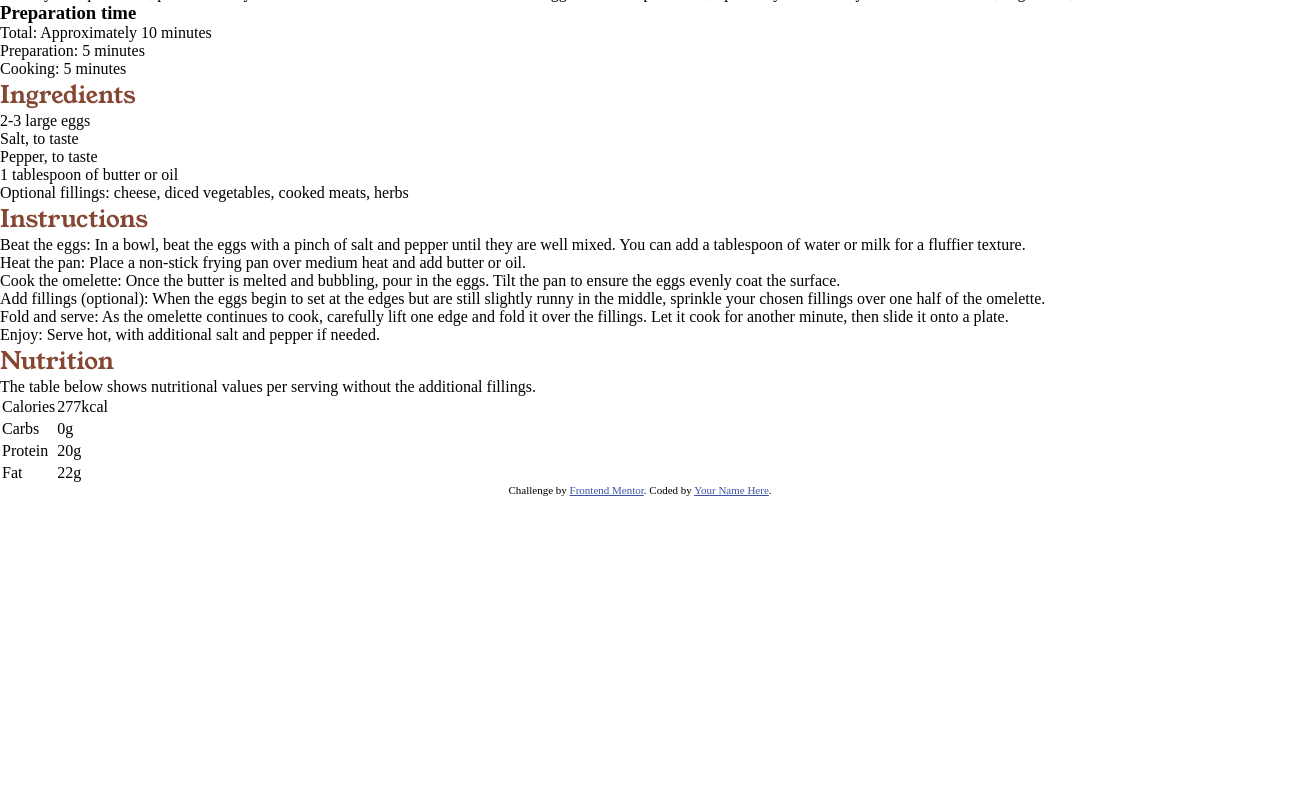
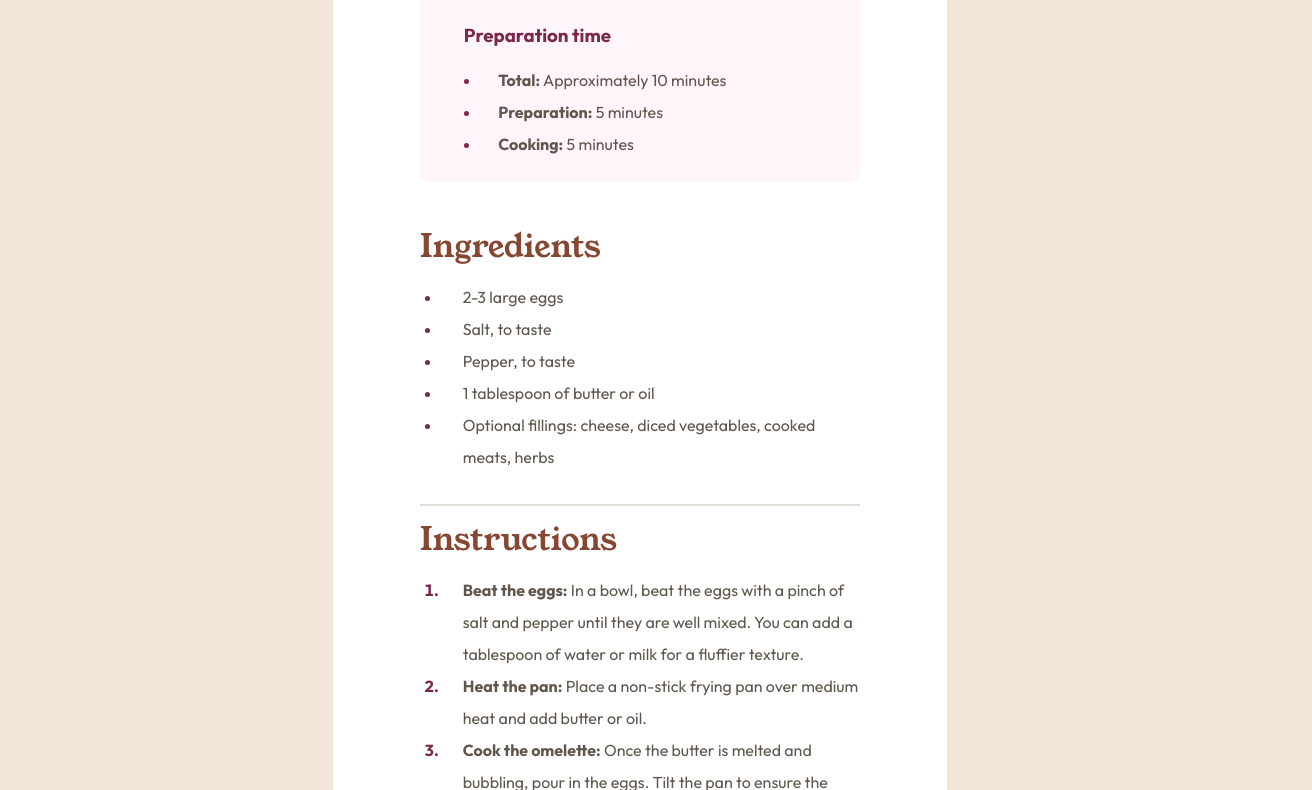
Before and after one commit to TwnMom313/fm-recipe-page-main, a plain HTML site: page fm-recipe-page-main/index.html in a window 1280 px wide. Shown: the part 683-1473 px from the top of the page, 1312 px wide, since content can reach past the window. Before the commit the page ends 1179 px from the top, so only its background shows below. Drawn offline with Linux system fonts and the light colour scheme.

Commit message:
Add files via upload

```diff
--- /dev/null
+++ b/fm-recipe-page-main/index-example.html
@@ -0,0 +1,93 @@
+<!DOCTYPE html>
+<html lang="en">
+<head>
+  <meta charset="UTF-8">
+  <meta name="viewport" content="width=device-width, initial-scale=1.0"> <!-- displays site properly based on user's device -->
+  <link rel="icon" type="image/png" sizes="32x32" href="./assets/images/favicon-32x32.png">
+  <link href="styles-example.css" rel="stylesheet" type="text/css">
+  <title>Frontend Mentor | Recipe page</title>
+
+</head>
+<body class="outfit-400">
+  <header>
+    <img src="assets/images/image-omelette.jpeg" alt="omelette">
+  </header>
+  <main>
+
+    <div>
+      <h1 class="young-serif-regular">Simple Omelette Recipe</h1>
+      <p>An easy and quick dish, perfect for any meal. This classic omelette combines beaten eggs cooked
+      to perfection, optionally filled with your choice of cheese, vegetables, or meats.</p>
+    </div>
+
+    <section class="prep-time">
+      <h3>Preparation time</h3>
+      <ul>
+        <li><span class="bold-me">Total:</span> Approximately 10 minutes</li>
+        <li><span class="bold-me">Preparation:</span> 5 minutes</li>
+        <li><span class="bold-me">Cooking:</span> 5 minutes</li>
+      </ul>
+    </section>
+
+    <section class="ingredients-section">
+      <h2 class="young-serif-regular">Ingredients</h2>
+      <ul>
+        <li>2-3 large eggs</li>
+        <li>Salt, to taste</li>
+        <li>Pepper, to taste</li>
+        <li>1 tablespoon of butter or oil</li>
+        <li>Optional fillings: cheese, diced vegetables, cooked meats, herbs</li>
+      </ul>
+    </section>
+    <hr>
+    <section>
+      <h2 class="young-serif-regular">Instructions</h2>
+      <ol>
+        <li><span class="bold-me">Beat the eggs:</span> In a bowl, beat the eggs with a pinch of salt and pepper until they are well mixed.
+          You can add a tablespoon of water or milk for a fluffier texture.</li>
+
+        <li><span class="bold-me">Heat the pan:</span> Place a non-stick frying pan over medium heat and add butter or oil.</li>
+
+        <li><span class="bold-me">Cook the omelette:</span> Once the butter is melted and bubbling, pour in the eggs. Tilt the pan to ensure
+        the eggs evenly coat the surface.</li>
+
+        <li><span class="bold-me">Add fillings (optional):</span> When the eggs begin to set at the edges but are still slightly runny in the
+        middle, sprinkle your chosen fillings over one half of the omelette.</li>
+
+        <li><span class="bold-me">Fold and serve:</span> As the omelette continues to cook, carefully lift one edge and fold it over the
+        fillings. Let it cook for another minute, then slide it onto a plate.</li>
+
+        <li><span class="bold-me">Enjoy:</span> Serve hot, with additional salt and pepper if needed.</li>
+      </ol>
+    </section>
+    <hr>
+    <section>
+      <h2 class="young-serif-regular">Nutrition</h2>
+      <p>The table below shows nutritional values per serving without the additional fillings.</p>
+      <table>
+        <tr>
+          <td>Calories</td>
+          <td>277kcal</td>
+        </tr>
+        <tr>
+          <td>Carbs</td>
+          <td> 0g</td>
+        </tr>
+        <tr>
+          <td>Protein</td>
+          <td>20g</td>
+        </tr>
+        <tr>
+          <td>Fat</td>
+          <td>22g</td>
+        </tr>
+      </table>
+    </section>
+</main>
+
+  <div class="attribution">
+    Challenge by <a href="https://www.frontendmentor.io?ref=challenge" target="_blank">Frontend Mentor</a>.
+    Coded by <a href="#">Prof. K. McLeod</a>.
+  </div>
+</body>
+</html>
--- a/fm-recipe-page-main/index.html
+++ b/fm-recipe-page-main/index.html
@@ -3,39 +3,35 @@
 <head>
   <meta charset="UTF-8">
   <meta name="viewport" content="width=device-width, initial-scale=1.0"> <!-- displays site properly based on user's device -->
-
   <link rel="icon" type="image/png" sizes="32x32" href="./assets/images/favicon-32x32.png">
-  <link href="styles.css" rel="stylesheet" type="text/css"
+  <link href="styles.css" rel="stylesheet" type="text/css">
 <title>Frontend Mentor | Recipe page</title>
 
-  <!-- Feel free to remove these styles or customise in your own stylesheet 👍 -->
-  <style>
-    .attribution { font-size: 11px; text-align: center; }
-    .attribution a { color: hsl(228, 45%, 44%); }
-  </style>
 </head>
-<body>
+<body class="outfit-400">
+  <div class= "wrapper">
   <header>
-    <img src="assets/images/image-omelette.jpeg" alt="omelette"/>
+    <img src="assets/images/image-omelette.jpeg" alt="omelette">
   </header>
+  <main>
 
+    <div>
     <h1 class="young-serif-regular">Simple Omelette Recipe</h1>
-
      <p>An easy and quick dish, perfect for any meal. This classic omelette combines beaten eggs cooked
       to perfection, optionally filled with your choice of cheese, vegetables, or meats.
     </p>
-
+  </div>
 
   <section class="prep-time">
     <h3>Preparation time</h3>
   <ul>
-  <li>Total: Approximately 10 minutes</li>
-  <li>Preparation: 5 minutes</li>
-  <li>Cooking: 5 minutes</li>
+    <li><span class="bold-me">Total:</span> Approximately 10 minutes</li>
+    <li><span class="bold-me">Preparation:</span> 5 minutes</li>
+    <li><span class="bold-me">Cooking:</span> 5 minutes</li>
   </ul>
   </section>
 
-<section>
+  <section class="ingredients-section">
     <h2 class="young-serif-regular">Ingredients</h2>
     <ul>
       <li>2-3 large eggs</li>
@@ -45,55 +41,56 @@
       <li>Optional fillings: cheese, diced vegetables, cooked meats, herbs</li>
     </ul>
   </section>
-
-
+  <hr>
+  <section>
     <h2 class="young-serif-regular">Instructions</h2>
     <ol>
-  <li>Beat the eggs: In a bowl, beat the eggs with a pinch of salt and pepper until they are well mixed.
+    <li><span class="bold-me">Beat the eggs:</span> In a bowl, beat the eggs with a pinch of salt and pepper until they are well mixed.
       You can add a tablespoon of water or milk for a fluffier texture.</li>
 
-  <li>Heat the pan: Place a non-stick frying pan over medium heat and add butter or oil.</li>
+    <li><span class="bold-me">Heat the pan:</span> Place a non-stick frying pan over medium heat and add butter or oil.</li>
 
-  <li>Cook the omelette: Once the butter is melted and bubbling, pour in the eggs. Tilt the pan to ensure
+    <li><span class="bold-me">Cook the omelette:</span> Once the butter is melted and bubbling, pour in the eggs. Tilt the pan to ensure
       the eggs evenly coat the surface.</li>
 
-  <li>Add fillings (optional): When the eggs begin to set at the edges but are still slightly runny in the
+    <li><span class="bold-me">Add fillings (optional):</span> When the eggs begin to set at the edges but are still slightly runny in the
       middle, sprinkle your chosen fillings over one half of the omelette.</li>
 
-  <li>Fold and serve: As the omelette continues to cook, carefully lift one edge and fold it over the
+    <li><span class="bold-me">Fold and serve:</span> As the omelette continues to cook, carefully lift one edge and fold it over the
       fillings. Let it cook for another minute, then slide it onto a plate.</li>
 
-  <li>Enjoy: Serve hot, with additional salt and pepper if needed.</li>
+    <li><span class="bold-me">Enjoy:</span> Serve hot, with additional salt and pepper if needed.</li>
   </ol>
-
+</section>
   <hr>
-
+<section>
   <h2 class="young-serif-regular">Nutrition</h2>
-
     <p>The table below shows nutritional values per serving without the additional fillings.</p>
-
     <table>
       <tr>
         <td>Calories</td>
         <td>277kcal</td>
       </tr>
-  <tr></tr>
+      <tr>
         <td>Carbs</td>
-  <td>0g</td>
-
-  <tr></tr>
+        <td> 0g</td>
+      </tr>
+      <tr>
         <td>Protein</td>
         <td>20g</td>
-
-  <tr></tr>
+      </tr>
+      <tr>
         <td>Fat</td>
         <td>22g</td>
+      </tr>
     </table>
-
+  </section>
+</main>
+</div>
 
   <div class="attribution">
     Challenge by <a href="https://www.frontendmentor.io?ref=challenge" target="_blank">Frontend Mentor</a>.
-    Coded by <a href="#">Your Name Here</a>.
+    Coded by <a href="#">Bonnie Soto</a>.
   </div>
 </body>
 </html>
--- /dev/null
+++ b/fm-recipe-page-main/styles-example.css
@@ -0,0 +1,181 @@
+/* IMPORT RULES */
+@import url('https://fonts.googleapis.com/css2?family=Young+Serif&display=swap'); /* Google Font - Young Serif */
+@import url('https://fonts.googleapis.com/css2?family=Outfit:wght@100..900&display=swap'); /* Google Font - Outfit */
+
+
+/* VARIABLES */
+
+:root {
+    --white: hsl(0, 0%, 100%);
+    --stone-100: hsl(30, 54%, 90%);
+    --stone-150: hsl(30, 18%, 87%);
+    --stone-600: hsl(30, 10%, 34%);
+    --stone-900: hsl(24, 5%, 18%);
+    --brown-800: hsl(14, 45%, 36%);
+    --rose-800: hsl(332, 51%, 32%);
+    --rose-50: hsl(330, 100%, 98%);
+
+    /* font-size */
+    --default-font: 16px;
+}
+
+/* RESET STYLES */
+* {
+    margin: 0;
+    border: 0;
+    padding: 0;
+}
+
+/* FONT CLASSES */
+
+.young-serif-regular {
+    font-family: "Young Serif", serif;
+    font-weight: 400;
+    font-style: normal;
+  }
+
+.outfit-400 {
+    font-family: "Outfit", serif;
+    font-optical-sizing: auto;
+    font-weight: 400;
+    font-style: normal;
+  }
+
+.outfit-600 {
+    font-family: "Outfit", serif;
+    font-optical-sizing: auto;
+    font-weight: 600;
+    font-style: normal;
+  }
+
+.outfit-700 {
+    font-family: "Outfit", serif;
+    font-optical-sizing: auto;
+    font-weight: 700;
+    font-style: normal;
+  }
+
+/* BODY */
+body {
+    font-size: var(--default-font);
+    line-height: 1.75rem;
+    color: var(--stone-600);
+}
+
+main {
+    padding: 5% 10%;
+}
+
+div,
+section {
+    margin-bottom: 7%;
+}
+
+.prep-time {
+    background-color: var(--rose-50);
+    border-radius: 10px;
+    padding: 5% 10%;
+}
+
+ul,
+ol {
+    line-height: 2rem;
+    padding-left: 5%;
+}
+
+ul li,
+ol li {
+    padding-left: 5%;
+}
+
+li::marker {
+    color: var(--rose-800);
+    font-weight: bold;
+}
+
+hr {
+    border: 1px solid var(--stone-150);
+}
+
+table {
+    width: 100%;
+    border-collapse: collapse;
+    padding: 5%;
+}
+
+tr,
+td {
+    border-bottom: 1px solid var(--stone-150);
+    padding: 3%;
+}
+
+td:nth-child(1) {
+    padding-left: 10%;
+}
+
+td:nth-child(2) {
+    color: var(--rose-800);
+    font-weight: bold;
+}
+
+.attribution {
+    font-size: 11px;
+    text-align: center;
+    color: var(--stone-900);
+    margin-top: 20%;
+}
+
+.attribution a {
+    color: var(--rose-800);
+}
+
+
+/* HEADER */
+
+header img {
+    width: 100%;
+}
+
+/* HEADINGS */
+h1,
+h2,
+h3 {
+    padding: 5% 0;
+}
+
+h1 {
+    color: var(--stone-900);
+    font-size: 2.5rem;
+    line-height: 2.5rem;
+}
+
+h2 {
+    color: var(--brown-800);
+    font-size: 2rem;
+}
+
+h3 {
+    color: var(--rose-800);
+}
+
+.bold-me {
+    font-weight: bold;
+}
+
+/* MEDIA QUERIES */
+
+@media screen and (min-width: 1440px) {
+    header {
+        padding: 0 10%;
+    }
+
+    header img {
+        border-radius: 10px;
+    }
+}
+
+/* RESOURCES --
+
+Styling an hr: https://www.w3schools.com/howto/howto_css_style_hr.asp
+
+*/
--- a/fm-recipe-page-main/styles.css
+++ b/fm-recipe-page-main/styles.css
@@ -1,8 +1,26 @@
 /* IMPORT RULES*/
 @import url('https://fonts.googleapis.com/css2?family=Young+Serif&display=swap'); /* Google Font- Young Serif */
-
 @import url('https://fonts.googleapis.com/css2?family=Outfit:wght@100..900&display=swap'); /* Google Font- Outfit */
 
+
+/* Variables */
+
+:root {
+  --white: hsl(0, 0%, 100%);
+  --stone-100: hsl(30, 54%, 90%);
+  --stone-150: hsl(30, 18%, 87%);
+  --stone-600: hsl(30, 10%, 34%);
+  --stone-900: hsl(24, 5%, 18%);
+  --brown-800: hsl(14, 45%, 36%);
+  --rose-800: hsl(332, 51%, 32%);
+  --rose-50: hsl(330, 100%, 98%);
+
+
+
+/*font-size*/
+--default-font: 16px;
+
+}
 
 /* RESET STYLES */
 * {
@@ -42,32 +60,135 @@
   font-weight: 700;
   font-style: normal;
 }
+/* BODY */
+body{
+  color: var(--stone-600);
+  line-height: 24px;
+}
 
+main{
+  padding: 7%;
+}
 
-/* Variables */
+div,
+section {
+  margin-bottom: 7%;
+}
 
-:root {
-    --white: hsl(0, 0%, 100%);
-    --stone-150: hsl(30, 18%, 87%);
-    --stone-600: hsl(30, 10%, 34%);
-    --stone-900:hsl(24, 5%, 18%);
-    --brown-800:hsl(14, 45%, 36%);
-    --rose-800:hsl(332, 51%, 32%);
-    --rose-50:hsl(330, 100%, 98%);
+.prep-time {
+  background-color: var(--rose-50);
+  border-radius: 10px;
+  padding: 5% 10%;
+}
 
+ul,
+ol {
+  line-height: 2rem;
+  padding-left: 5%;
+}
+
+ul li,
+ol li {
+  padding-left: 5%;
+}
+
+li::marker {
+  color: var(--rose-800);
+  font-weight: bold;
+}
+
+hr {
+  border: 1px solid var(--stone-150);
+}
+
+table {
+  width: 100%;
+  border-collapse: collapse;
+  padding: 5%;
+}
+
+tr,
+td {
+  border-bottom: 1px solid var(--stone-150);
+  padding: 3%;
+
+}
+
+td:nth-child(2) {
+  color: var(--rose-800);
+  font-weight: bold;
+}
+
+.attribution {
+  font-size: 11px;
+  text-align: center;
+  color: var(--stone-900);
+  margin-top: 20%;
+}
+
+.attribution a {
+  color: var(--rose-800);
 }
 
 /* Header */
 
-header image {
+header img {
     width: 100%;
+    height: auto;
 }
 
 /* Headings */
+
+h1,
+h2,
+h3 {
+    padding: 5% 0;
+}
+
 h1 {
     color: var(--stone-900);
+    font-size: 1.5rem;
+    line-height: 2.5rem;
 }
 
 h2 {
     color: var(--brown-800);
+    font-size: 2rem;
 }
+
+h3{
+  Color: var(--rose-800);
+}
+
+.bold-me{
+  font-weight: bold;
+}
+
+/* MEDIA QUERIES */
+
+@media screen and (min-width: 800px) {
+  body{
+    background-color: var(--stone-100);
+    padding: 10%;
+  }
+  .wrapper{
+    width: 50%;
+    background-color: white;
+    border-radius: 10px;
+    margin: auto;
+    padding: 5%;
+  }
+  /* header {
+      padding: 0 10%;
+  } */
+
+  header img {
+      border-radius: 10px;
+  }
+}
+
+/* RESOURCES --
+
+Styling an hr: https://www.w3schools.com/howto/howto_css_style_hr.asp
+
+*/
```
Lines whose indentation alone changed are shown as unchanged.
